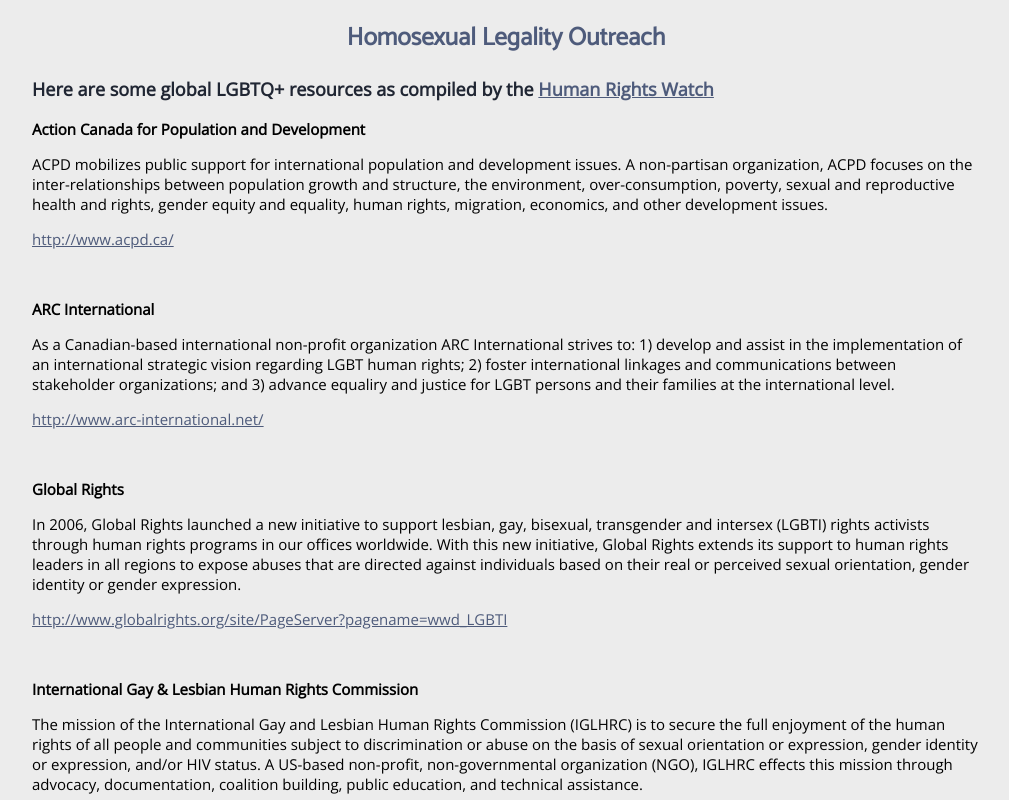
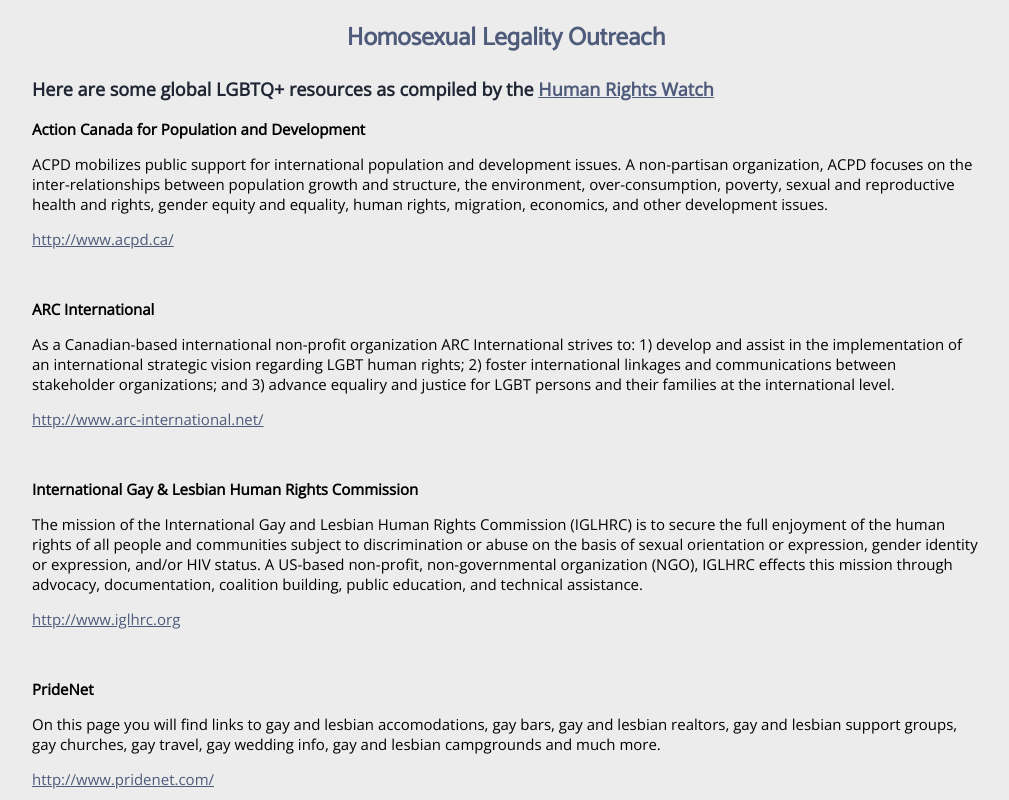
Before and after one commit to alyssa-sharp/GWC_final, a plain HTML site: page help.html in a window 1280 px wide. Shown: the top 800 px of the page, without its empty margins (134-1143 px from the left). Drawn offline with nearby package versions, Linux system fonts and the light colour scheme.

Commit message:
Update help.html

```diff
--- a/help.html
+++ b/help.html
@@ -17,11 +17,6 @@
   <p><b>ARC International</b></p>
   <p>As a Canadian-based international non-profit organization ARC International strives to: 1) develop and assist in the implementation of an international strategic vision regarding LGBT human rights; 2) foster international linkages and communications between stakeholder organizations; and 3) advance equaliry and justice for LGBT persons and their families at the international level.</p>
   <p><a href = "http://www.arc-international.net/">http://www.arc-international.net/</a></p>
-  <br>
-
-  <p><b>Global Rights</b></p>
-  <p>In 2006, Global Rights launched a new initiative to support lesbian, gay, bisexual, transgender and intersex (LGBTI) rights activists through human rights programs in our offices worldwide. With this new initiative, Global Rights extends its support to human rights leaders in all regions to expose abuses that are directed against individuals based on their real or perceived sexual orientation, gender identity or gender expression.</p>
-  <p><a href = "http://www.globalrights.org/site/PageServer?pagename=wwd_LGBTI">http://www.globalrights.org/site/PageServer?pagename=wwd_LGBTI</a></p>
   <br>
 
   <p><b>International Gay & Lesbian Human Rights Commission</b></p>
```
